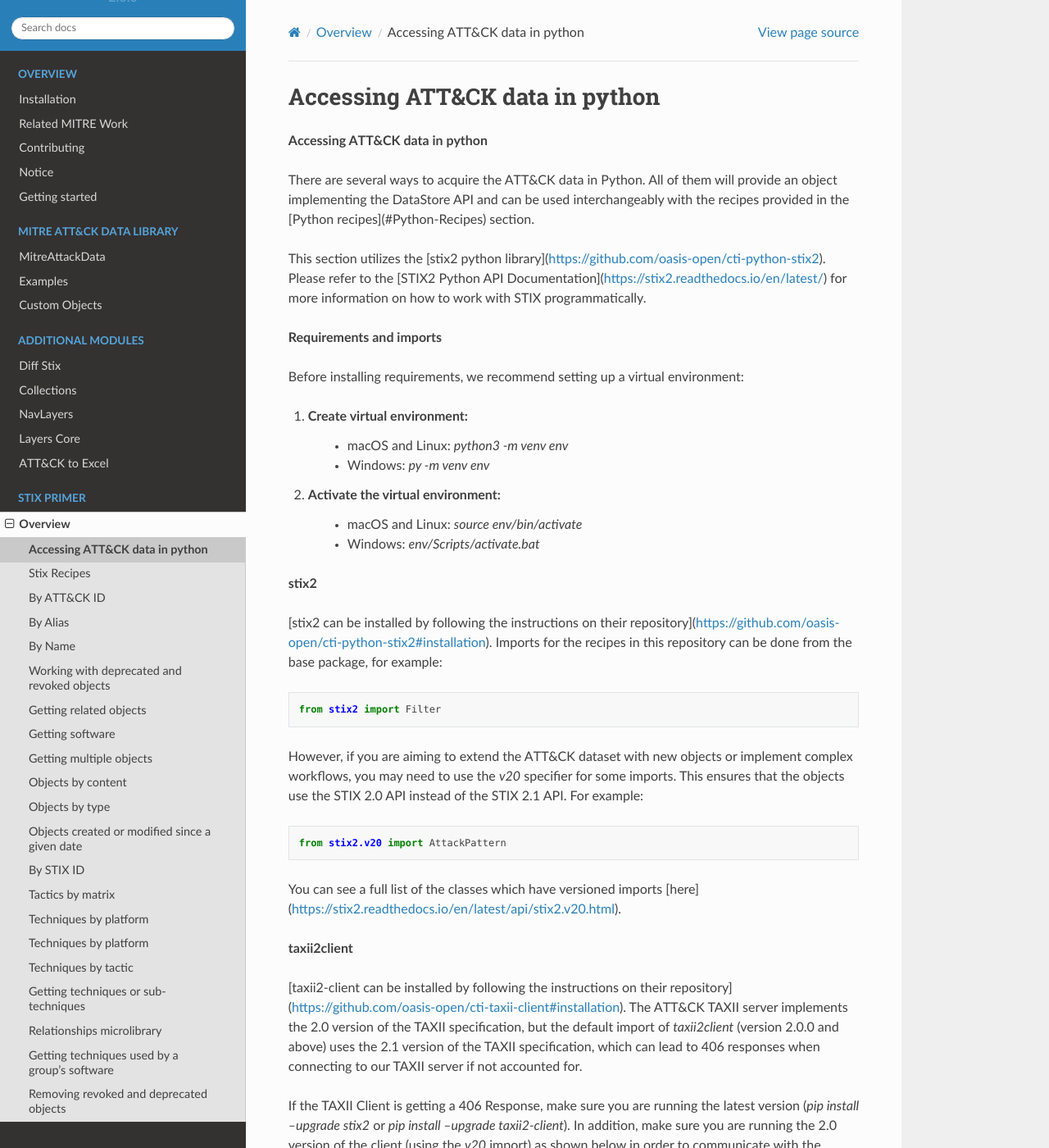
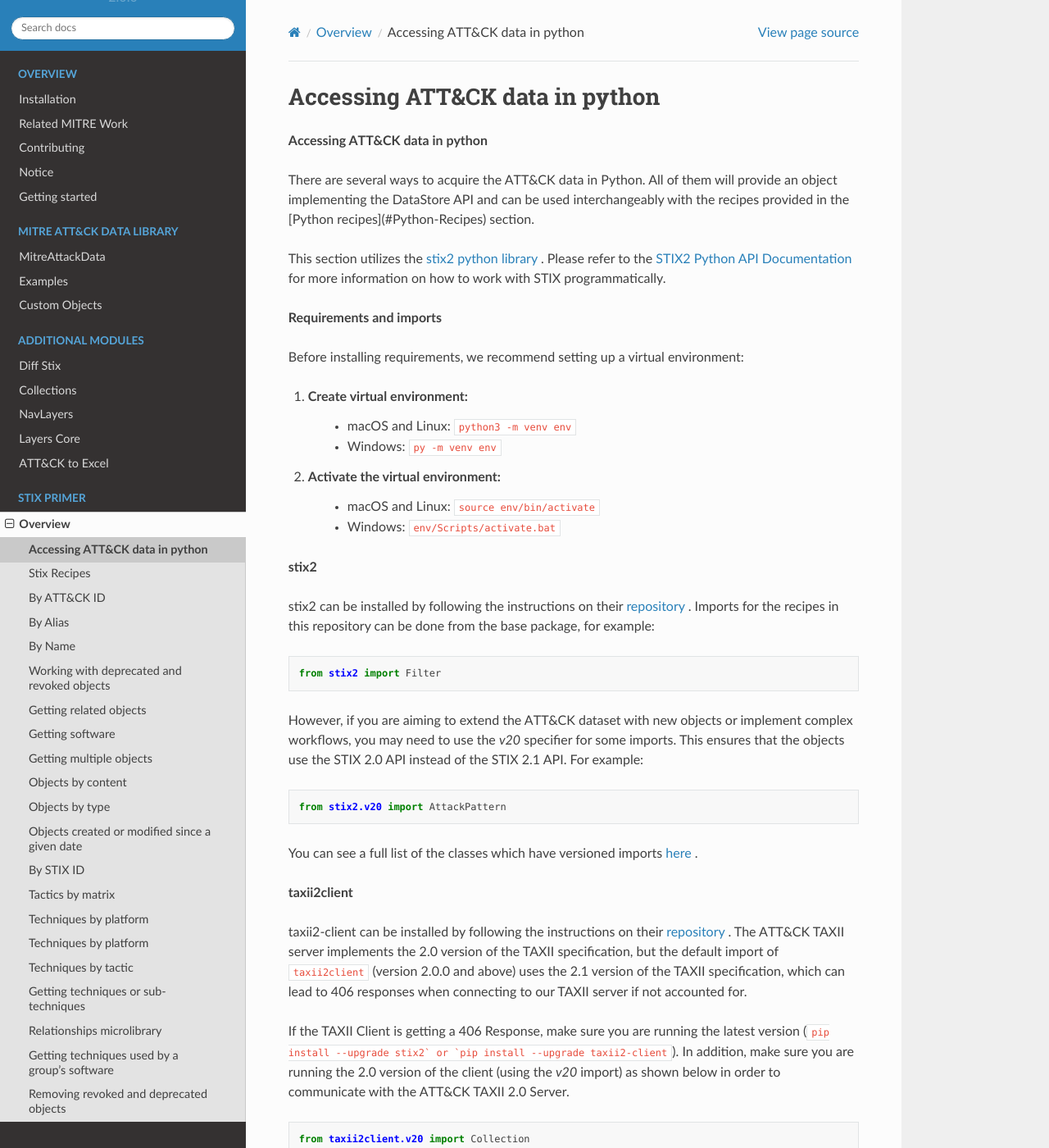
Before and after one commit to mitre-attack/mitreattack-python, a Sphinx documentation site: the page built from docs/stix_primer/access-attack.rst, in a window 1280 px wide and 1400 px high. Shown: the whole window at 82% size. Built offline with Sphinx 7.4.7 and the Read the Docs theme 2.0.0, drawn with Linux system fonts in a browser that asks for light colours; pages that are not in the unit, such as notebooks, are missing from menus; some of the changed text lies outside the part shown.

Commit message:
fixing syntax part 2

```diff
--- a/docs/stix_primer/access-attack.rst
+++ b/docs/stix_primer/access-attack.rst
@@ -6,22 +6,22 @@ Accessing ATT&CK data in python
 There are several ways to acquire the ATT&CK data in Python. All of them will provide an object
 implementing the DataStore API and can be used interchangeably with the recipes provided in the [Python recipes](#Python-Recipes) section.
 
-This section utilizes the [stix2 python library](https://github.com/oasis-open/cti-python-stix2). Please refer to the [STIX2 Python API Documentation](https://stix2.readthedocs.io/en/latest/) for more information on how to work with STIX programmatically.
+This section utilizes the `stix2 python library <https://github.com/oasis-open/cti-python-stix2>`_ . Please refer to the `STIX2 Python API Documentation <https://stix2.readthedocs.io/en/latest/>`_ for more information on how to work with STIX programmatically.
 
 **Requirements and imports**
 
 Before installing requirements, we recommend setting up a virtual environment:
 
 1. Create virtual environment:
-    - macOS and Linux: `python3 -m venv env`
-    - Windows: `py -m venv env`
+    - macOS and Linux: ``python3 -m venv env``
+    - Windows: ``py -m venv env``
 2. Activate the virtual environment:
-    - macOS and Linux: `source env/bin/activate`
-    - Windows: `env/Scripts/activate.bat`
+    - macOS and Linux: ``source env/bin/activate``
+    - Windows: ``env/Scripts/activate.bat``
 
 **stix2**
 
-[stix2 can be installed by following the instructions on their repository](https://github.com/oasis-open/cti-python-stix2#installation). Imports for the recipes in this repository can be done from the base package, for example:
+stix2 can be installed by following the instructions on their `repository <https://github.com/oasis-open/cti-python-stix2#installation>`_ . Imports for the recipes in this repository can be done from the base package, for example:
 
 .. code-block:: python
 
@@ -35,13 +35,13 @@ However, if you are aiming to extend the ATT&CK dataset with new objects or impl
     from stix2.v20 import AttackPattern
 
 
-You can see a full list of the classes which have versioned imports [here](https://stix2.readthedocs.io/en/latest/api/stix2.v20.html).
+You can see a full list of the classes which have versioned imports `here <https://stix2.readthedocs.io/en/latest/api/stix2.v20.html>`_ .
 
 **taxii2client**
 
-[taxii2-client can be installed by following the instructions on their repository](https://github.com/oasis-open/cti-taxii-client#installation). The ATT&CK TAXII server implements the 2.0 version of the TAXII specification, but the default import of `taxii2client` (version 2.0.0 and above) uses the 2.1 version of the TAXII specification, which can lead to 406 responses when connecting to our TAXII server if not accounted for.
+taxii2-client can be installed by following the instructions on their `repository <https://github.com/oasis-open/cti-taxii-client#installation>`_ . The ATT&CK TAXII server implements the 2.0 version of the TAXII specification, but the default import of ``taxii2client`` (version 2.0.0 and above) uses the 2.1 version of the TAXII specification, which can lead to 406 responses when connecting to our TAXII server if not accounted for.
 
-If the TAXII Client is getting a 406 Response, make sure you are running the latest version (`pip install --upgrade stix2` or `pip install --upgrade taxii2-client`). In addition, make sure you are running the 2.0 version of the client (using the `v20` import) as shown below in order to communicate with the ATT&CK TAXII 2.0 Server.
+If the TAXII Client is getting a 406 Response, make sure you are running the latest version (``pip install --upgrade stix2` or `pip install --upgrade taxii2-client``). In addition, make sure you are running the 2.0 version of the client (using the `v20` import) as shown below in order to communicate with the ATT&CK TAXII 2.0 Server.
 
 .. code-block:: python
 
@@ -58,8 +58,8 @@ Many users may opt to access the ATT&CK content via a local copy of the STIX dat
 
 **Access via FileSystemSource**
 
-Each domain in this repo is formatted according to the [STIX2 FileSystem spec](https://stix2.readthedocs.io/en/latest/guide/filesystem.html).
-Therefore you can use a `FileSystemSource` to load a domain, for example to load the enterprise-attack domain:
+Each domain in this repo is formatted according to the `STIX2 FileSystem spec <https://stix2.readthedocs.io/en/latest/guide/filesystem.html>`_ .
+Therefore you can use a ``FileSystemSource`` to load a domain, for example to load the enterprise-attack domain:
 
 .. code-block:: python
 
@@ -70,7 +70,7 @@ src = FileSystemSource('./cti/enterprise-attack')
 
 **Access via bundle**
 
-If you instead prefer to download just the domain bundle, e.g [enterprise-attack.json](/enterprise-attack/enterprise-attack.json), you can still load this using a MemoryStore:
+If you instead prefer to download just the domain bundle, e.g `enterprise-attack.json <https://github.com/mitre/cti/blob/master/enterprise-attack/enterprise-attack.json>`_ , you can still load this using a MemoryStore:
 
 .. code-block:: python
 
@@ -134,7 +134,7 @@ The following recipe demonstrates how to access the enterprise-attack data from
     src = TAXIICollectionSource(collection)
 
 
-For more about TAXII, please see oasis-open's [Introduction to TAXII](https://oasis-open.github.io/cti-documentation/taxii/intro).
+For more about TAXII, please see oasis-open's `Introduction to TAXII <https://oasis-open.github.io/cti-documentation/taxii/intro>`_ .
 
 **Access from Github via requests**
 
@@ -157,7 +157,7 @@ access data on a branch of the MITRE/CTI repo (the TAXII server only holds the m
 
 **Access a specific version of ATT&CK**
 
-ATT&CK versions are tracked on the MITRE/CTI repo using [tags](https://github.com/mitre/cti/tags). Tags prefixed with `ATT&CK-v` correspond to ATT&CK versions and tags prefixed with `CAPEC-v` correspond to CAPEC versions. You can find more information about ATT&CK versions on the [versions of ATT&CK page](https://attack.mitre.org/resources/versions/) on the ATT&CK website.
+ATT&CK versions are tracked on the MITRE/CTI repo using `tags <https://github.com/mitre/cti/tags>`_ . Tags prefixed with ``ATT&CK-v`` correspond to ATT&CK versions and tags prefixed with ``CAPEC-v`` correspond to CAPEC versions. You can find more information about ATT&CK versions on the [versions of ATT&CK page](https://attack.mitre.org/resources/versions/) on the ATT&CK website.
 
 In addition to checking out the repo under the tag for a given version or downloading the STIX from github using your browser, you can also use a variation on the [requests method](#access-from-github-via-requests) to access a particular version of ATT&CK:
 
--- a/docs/stix_primer/attack_id.rst
+++ b/docs/stix_primer/attack_id.rst
@@ -10,7 +10,7 @@ The following recipe can be used to retrieve an object according to its ATT&CK I
     g0075 = src.query([ Filter("external_references.external_id", "=", "G0075") ])[0]
 
 
-Note: in prior versions of ATT&CK, mitigations had 1:1 relationships with techniques and shared their technique's ID. Therefore the above method does not work properly for techniques because technique ATTT&CK IDs are not truly unique. By specifying the STIX type you're looking for as `attack-pattern` you can avoid this issue.
+Note: in prior versions of ATT&CK, mitigations had 1:1 relationships with techniques and shared their technique's ID. Therefore the above method does not work properly for techniques because technique ATTT&CK IDs are not truly unique. By specifying the STIX type you're looking for as ``attack-pattern`` you can avoid this issue.
 
 .. code-block:: python
 
--- a/docs/stix_primer/getting_revoked_object.rst
+++ b/docs/stix_primer/getting_revoked_object.rst
@@ -1,7 +1,7 @@
 Getting a revoking object
 ===============
 
-When an object is replaced by another object, it is marked with the field `revoked` and a relationship of type `revoked-by` is created where the `source_ref` is the revoked object and the `target_ref` is the revoking object. This relationship can be followed to find the replacing object:
+When an object is replaced by another object, it is marked with the field ``revoked`` and a relationship of type ``revoked-by`` is created where the ``source_ref`` is the revoked object and the ``target_ref`` is the revoking object. This relationship can be followed to find the replacing object:
 
 .. code-block:: python
 
--- a/docs/stix_primer/stix-recipes.rst
+++ b/docs/stix_primer/stix-recipes.rst
@@ -5,7 +5,7 @@ Stix Recipes
 
 Below are example python recipes which can be used to work with ATT&CK data. They assume the existence of an object implementing the DataStore API. Any of the methods outlined in the [Accessing ATT&CK data in python](#accessing-ATTCK-Data-in-Python) section should provide an object implementing this API.
 
-This section utilizes the [stix2 python library](https://github.com/oasis-open/cti-python-stix2). Please refer to the [STIX2 Python API Documentation](https://stix2.readthedocs.io/en/latest/) for more information on how to work with STIX programmatically. See also the section on [Requirements and imports](#requirements-and-imports).
+This section utilizes the `stix2 python library <https://github.com/oasis-open/cti-python-stix2>`_ . Please refer to the `STIX2 Python API Documentation <https://stix2.readthedocs.io/en/latest/>`_ for more information on how to work with STIX programmatically. See also the section on [Requirements and imports](#requirements-and-imports).
 
 **Getting an object**
 
--- a/docs/stix_primer/tactics_by_matrix.rst
+++ b/docs/stix_primer/tactics_by_matrix.rst
@@ -1,8 +1,8 @@
 Tactics by matrix
 ===============
 
-The tactics are individual objects (`x-mitre-tactic`), and their order in a matrix (`x-mitre-matrix`) is
-found within the `tactic_refs` property in a matrix. The order of the tactics in that list matches
+The tactics are individual objects (``x-mitre-tactic``), and their order in a matrix a (``x-mitre-matrix``) is
+found within the ``tactic_refs`` property in a matrix. The order of the tactics in that list matches
 the ordering of the tactics in that matrix. The following recipe returns a structured list of tactics within each matrix of the input DataStore.
 
 .. code-block:: python
--- a/docs/stix_primer/techniques_by_tactic.rst
+++ b/docs/stix_primer/techniques_by_tactic.rst
@@ -2,7 +2,7 @@ Techniques by tactic
 ===============
 
 Techniques are related to tactics by their kill_chain_phases property.
-The `phase_name` of each kill chain phase corresponds to the `x_mitre_shortname` of a tactic.
+The ``phase_name`` of each kill chain phase corresponds to the ``x_mitre_shortname`` of a tactic.
 
 .. code-block:: python
 
```
